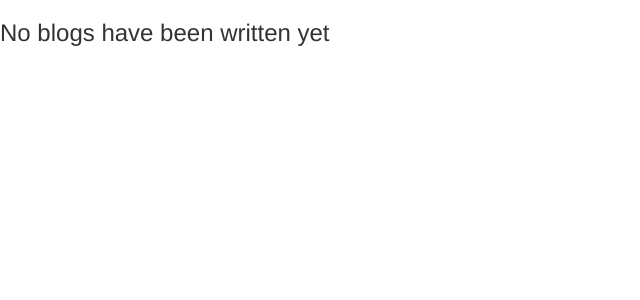
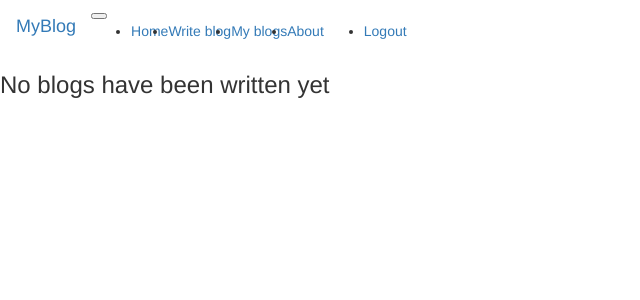
Before and after one commit to druidpwnz/my-blog, a Flask app: page / in a window 1280 px wide. Shown: the top 300 px of the page, without its empty margins (0-640 px from the left). Run offline with Flask 2, Linux system fonts and the light colour scheme; the visitor is signed in with stand-in values (Sample User, id 1); data that the repository does not hold is empty; parts of the project's set-up code (start-up, migrations or seed data) failed here and were passed over; some libraries are stand-ins or nearby versions.

Commit message:
Added navbar

```diff
--- /dev/null
+++ b/templates/_navbar.html
@@ -0,0 +1,36 @@
+<nav class="navbar navbar-expand-lg navbar-light bg-light">
+  <a class="navbar-brand" href="/">MyBlog</a>
+  <button class="navbar-toggler" type="button" data-toggle="collapse" data-target="#navbarNav" aria-controls="navbarNav" aria-expanded="false" aria-label="Toggle navigation">
+    <span class="navbar-toggler-icon"></span>
+  </button>
+  <div class="collapse navbar-collapse" id="navbarNav">
+    <ul class="navbar-nav">
+      <li class="nav-item">
+        <a class="nav-link" href="/">Home</a>
+      </li>
+      {% if session.login %}
+      <li class="nav-item">
+        <a class="nav-link" href="/write-blog">Write blog</a>
+      </li>
+      <li class="nav-item">
+        <a class="nav-link" href="/my-blogs">My blogs</a>
+      </li>
+      {% endif %}
+      <li class="nav-item">
+        <a class="nav-link" href="/about">About</a>
+      </li>
+    </ul>
+    <ul class="navbar-nav ml-auto" >
+      {% if session.login %}
+      <li class="nav-item">
+        <a class="nav-link" href="/logout">Logout</a>
+      </li>
+      {% else %}
+      <li class="nav-item">
+        <a class="nav-link" href="/login">Login</a>
+      </li>
+      <li class="nav-item">
+        <a class="nav-link" href="/register">Register</a>
+      {% endif %}
+  </div>
+</nav>
--- a/templates/base.html
+++ b/templates/base.html
@@ -6,6 +6,10 @@
 
 {% block title %}
 Blog
+{% endblock %}
+
+{% block navbar %}
+    {% include '_navbar.html' %}
 {% endblock %}
 
 {% block content %}
```
